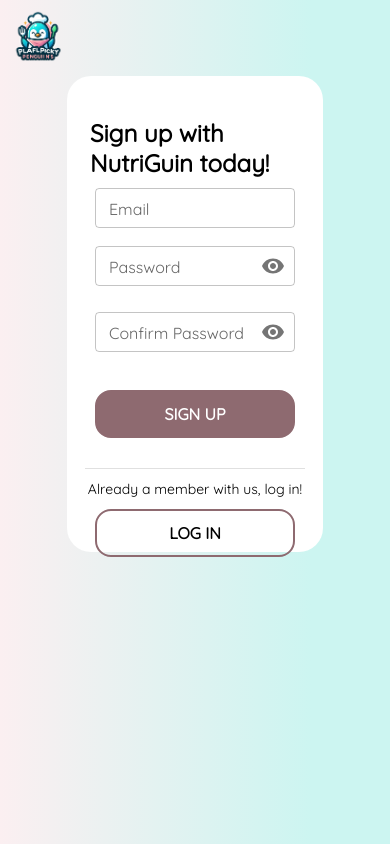
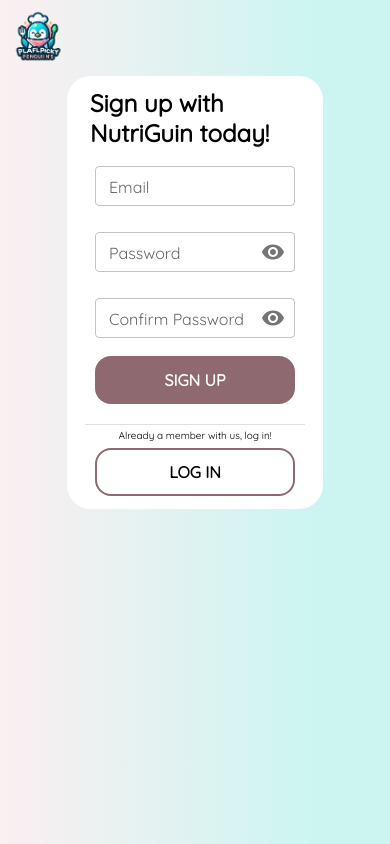
Before and after one commit to UOA-CS732-SE750-Students-2024/project-group-playful-penguins, a React (Vite) app in the folder frontend/: page /signUp in a window 390 px wide. Built offline with nearby package versions, Linux system fonts and the light colour scheme; no server answers.

Commit message:
FEAT: made both pages responsive

```diff
--- a/frontend/src/pages/SignUpPage/SignUpPage.jsx
+++ b/frontend/src/pages/SignUpPage/SignUpPage.jsx
@@ -160,22 +160,22 @@ export default function SignUpPage() {
               flexDirection: "column",
               alignItems: "center",
               height: {
-                xs: "450px",
-                md: "470px",
+                // xs: "450px",
+                // md: "470px",
               },
-              padding: { xs: "10px 20px", sm: "20px 60px", md: "10px 20px"},
+              padding: { xs: "10px 20px", sm: "20px 60px", md: "20px 30px" },
               gap: { xs: "10px", md: "40px" },
               border: "3px solid transparent",
               borderRadius: "24px",
               backgroundColor: "#ffffff",
-              width: { xs: "210px", md: "400px" },
+              width: { xs: "210px", sm:"300px",md: "400px" },
               // marginTop: "50px",
             }}
           >
             <Typography
               variant="h4"
               fontWeight="fontWeightBold"
-              marginTop="30px"
+              // marginTop="30px"
               sx={{
                 fontSize: {
                   xs: "24px",
@@ -189,14 +189,16 @@ export default function SignUpPage() {
               sx={{
                 alignItems: "center",
                 display: "flex",
-                gap: "10px",
+
+
+                // gap: "4px",
                 flexDirection: "column",
                 // marginBottom: "30px",
               }}
             >
               {/* TODO: Add name input field and style the form and the error message a bit*/}
               <form onSubmit={handleSubmit(onSubmit)}>
-                <TextField
+                {/* <TextField
                   type="email"
                   label="Email"
                   sx={{
@@ -217,23 +219,100 @@ export default function SignUpPage() {
                   })}
                 ></TextField>
                 {errors.email && (
-                  <Typography style={{ color: "red" }}>
+                  // <Typography style={{ color: "red" }}>
+                  //   {errors.email.message}
+                  // </Typography>
+                  <Box
+                    sx={{
+                      width: "90%",
+                      display: "flex",
+                      flexDirection: "column",
+                      alignItems: "flex-start",
+                    }}
+                  >
+                    <Typography
+                      style={{ color: "red" }}
+                      sx={{
+                        fontSize: {
+                          xs: "8px",
+                          sm: "10px",
+                          md: "12px",
+                        },
+                      }}
+                    >
                       {errors.email.message}
                     </Typography>
-                )}
+                  </Box>
+                )} */}
                 <FormControl
                   sx={{
                     m: 1,
-                    width: { xs: 200, md: 400 },
+                    width: { xs: 200, sm: 280,md: 400 },
                     "& .MuiInputBase-root": {
-                      height: 40, // adjust this value as needed
+                      height: 40,
                       padding: "0 14px",
                     },
                     "& .MuiInputLabel-root": {
-                      transform: "translate(14px, 10px) scale(1)", // adjust the initial label position
+                      transform: "translate(14px, 10px) scale(1)",
                     },
                     "& .MuiInputLabel-shrink": {
-                      transform: "translate(14px, -6px) scale(0.75)", // adjust the shrunk label position
+                      transform: "translate(14px, -6px) scale(0.75)",
+                    },
+                  }}
+                  variant="outlined"
+                >
+                  <InputLabel htmlFor="outlined-adornment-email">
+                    Email
+                  </InputLabel>
+                  <OutlinedInput
+                    id="outlined-adornment-email"
+                    type="email"
+                    endAdornment={
+                      <InputAdornment position="end"></InputAdornment>
+                    }
+                    label="Email"
+                    {...register("email", {
+                      required: "Please enter a valid email address",
+                    })}
+                  />
+                  {errors.email && (
+                    <Box
+                      sx={{
+                        width: "90%",
+                        display: "flex",
+                        flexDirection: "column",
+                        alignItems: "flex-start",
+                        marginTop: "4px",
+                      }}
+                    >
+                      <Typography
+                        style={{ color: "red" }}
+                        sx={{
+                          fontSize: {
+                            xs: "8px",
+                            sm: "10px",
+                            md: "10px",
+                          },
+                        }}
+                      >
+                        {errors.email.message}
+                      </Typography>
+                    </Box>
+                  )}
+                </FormControl>
+                <FormControl
+                  sx={{
+                    m: 1,
+                    width: { xs: 200,sm: 280, md: 400 },
+                    "& .MuiInputBase-root": {
+                      height: 40,
+                      padding: "0 14px",
+                    },
+                    "& .MuiInputLabel-root": {
+                      transform: "translate(14px, 10px) scale(1)",
+                    },
+                    "& .MuiInputLabel-shrink": {
+                      transform: "translate(14px, -6px) scale(0.75)",
                     },
                   }}
                   variant="outlined"
@@ -266,24 +345,46 @@ export default function SignUpPage() {
                     })}
                   />
                   {errors.password && (
-                    <Typography style={{ color: "red" }}>
+                    // <Typography style={{ color: "red" }}>
+                    //   {errors.password.message}
+                    // </Typography>
+                    <Box
+                      sx={{
+                        width: "90%",
+                        display: "flex",
+                        flexDirection: "column",
+                        alignItems: "flex-start",
+                        marginTop: "4px",
+                      }}
+                    >
+                      <Typography
+                        style={{ color: "red" }}
+                        sx={{
+                          fontSize: {
+                            xs: "8px",
+                            sm: "10px",
+                            md: "10px",
+                          },
+                        }}
+                      >
                         {errors.password.message}
                       </Typography>
+                    </Box>
                   )}
                 </FormControl>
                 <FormControl
                   sx={{
                     m: 1,
-                    width: { xs: 200, md: 400 },
+                    width: { xs: 200,sm: 280, md: 400 },
                     "& .MuiInputBase-root": {
-                      height: 40, // adjust this value as needed
+                      height: 40,
                       padding: "0 14px",
                     },
                     "& .MuiInputLabel-root": {
-                      transform: "translate(14px, 10px) scale(1)", // adjust the initial label position
+                      transform: "translate(14px, 10px) scale(1)",
                     },
                     "& .MuiInputLabel-shrink": {
-                      transform: "translate(14px, -6px) scale(0.75)", // adjust the shrunk label position
+                      transform: "translate(14px, -6px) scale(0.75)",
                     },
                   }}
                   variant="outlined"
@@ -320,9 +421,31 @@ export default function SignUpPage() {
                     })}
                   />
                   {errors.confirmPassword && (
-                    <Typography style={{ color: "red" }}>
+                    // <Typography style={{ color: "red" }}>
+                    //   {errors.confirmPassword.message}
+                    // </Typography>
+                    <Box
+                      sx={{
+                        width: "90%",
+                        display: "flex",
+                        flexDirection: "column",
+                        alignItems: "flex-start",
+                        marginTop: "4px",
+                      }}
+                    >
+                      <Typography
+                        style={{ color: "red" }}
+                        sx={{
+                          fontSize: {
+                            xs: "8px",
+                            sm: "10px",
+                            md: "10px",
+                          },
+                        }}
+                      >
                         {errors.confirmPassword.message}
                       </Typography>
+                    </Box>
                   )}
                 </FormControl>
                 {!isPasswordMatch && (
@@ -334,12 +457,12 @@ export default function SignUpPage() {
                 <Button
                   type="submit"
                   sx={{
-                    width: { xs: 200, md: 400 },
+                    width: { xs: 200,sm: 280, md: 400 },
                     border: "2px solid #8e6a70;",
                     borderRadius: "16px",
                     bgcolor: "#8e6a70",
                     color: "white",
-                    marginTop: "20px",
+                    // marginTop: "4px",
                     padding: "10px",
                     "&:hover": {
                       bgcolor: "#fbeff1",
@@ -357,20 +480,24 @@ export default function SignUpPage() {
               )}
               <Divider
                 sx={{
-                  width: { xs: 200, md: 400 },
+                  width: { xs: 200,sm: 280, md: 400 },
                   color: "color",
                   padding: "10px",
                 }}
                 flexItem
               />
 
-              <Typography variant="body2" fontWeight="fontWeightLight">
+              <Typography
+                variant="body2"
+                fontWeight="fontWeightLight"
+                sx={{ fontSize: "10px", padding: "4px" }}
+              >
                 Already a member with us, log in!
               </Typography>
 
               <Button
                 sx={{
-                  width: { xs: 200, md: 400 },
+                  width: { xs: 200,sm: 280, md: 400 },
                   border: "2px solid #8e6a70;",
                   borderRadius: "16px",
                   color: "black",
```
Also changed, not shown: frontend/src/pages/LoginPage/LoginPage.jsx (+60 -12 lines). Lines whose indentation alone changed are shown as unchanged.
